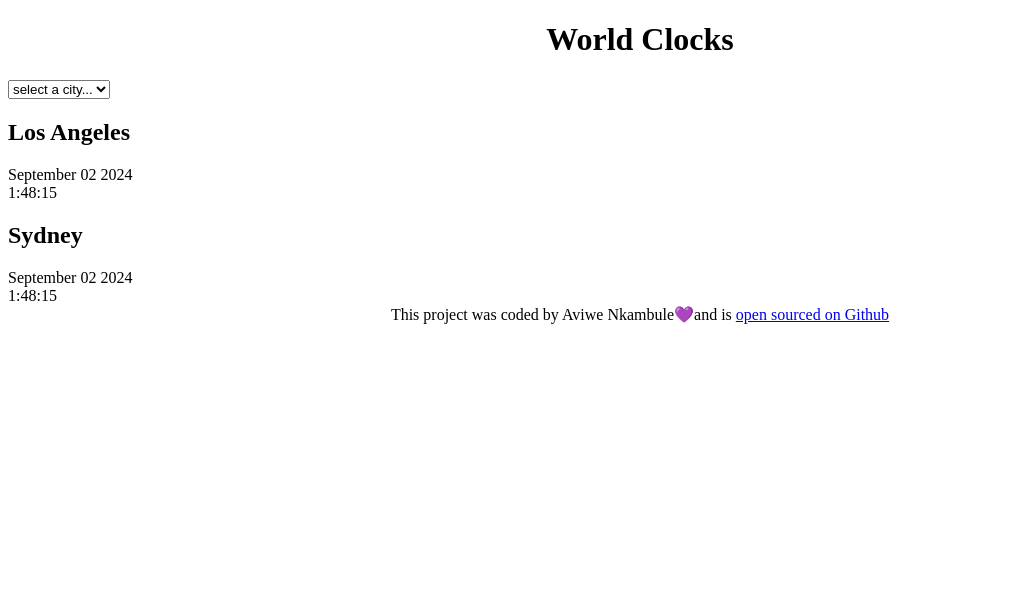
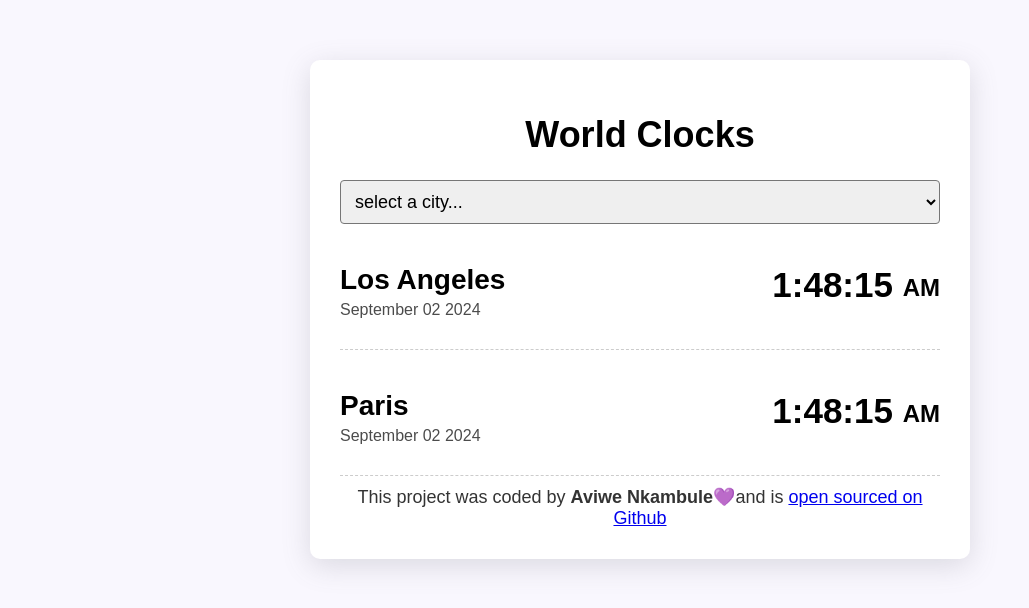
Before and after one commit to Aviwe-Nkambule/world-clock, a plain HTML site: page index.html in a window 1280 px wide. Shown: the whole page, without its empty margins (0-1029 px from the left). Drawn offline with Linux system fonts and the light colour scheme.

Commit message:
styled project with CSS

```diff
--- a/index.html
+++ b/index.html
@@ -17,18 +17,21 @@
         <option value="">Auckland</option>
       </select>
       <div class="city">
-        <h2>Los Angeles</h2>
-        <div class="date">September 02 2024</div>
-        <div class="time">1:48:15</div>
+        <div>
+          <h2>Los Angeles</h2>
+          <div class="date">September 02 2024</div>
+        </div>
+        <div class="time">1:48:15 <small>AM</small></div>
       </div>
       <div class="city">
-        <h2>Sydney</h2>
-        <div class="date">September 02 2024</div>
-        <div class="time">1:48:15</div>
-      </div>
+        <div>
+          <h2>Paris</h2>
+          <div class="date">September 02 2024</div>
+        </div>
+        <div class="time">1:48:15 <small>AM</small></div>
     </div>
     <footer>
-      This project was coded by Aviwe Nkambule💜and is
+      This project was coded by <strong>Aviwe Nkambule</strong>💜and is
       <a href="https://github.com/Aviwe-Nkambule" target="_blank">
         open sourced on Github</a
       >
--- a/src/style.css
+++ b/src/style.css
@@ -1,6 +1,65 @@
+body {
+  background-color: #f9f7fe;
+  font-family: sans-serif;
+}
+
+.container {
+  max-width: 600px;
+  margin: 60px auto;
+  background: white;
+  padding: 30px;
+  box-shadow: rgba(100, 100, 111, 0.2) 0px 7px 29px 0px;
+  border-radius: 10px;
+}
+
+.city {
+  display: flex;
+  margin: 10px 0;
+  justify-content: space-between;
+  padding: 30px 0;
+  border-bottom: 1px dashed rgba(0, 0, 0, 0.2);
+}
+
+.city:last-child {
+  border: none;
+}
+
+h2 {
+  margin: 0 0 5px;
+  font-size: 28px;
+}
+
+.date {
+  opacity: 0.7;
+}
+
+.time {
+  font-size: 35px;
+  font-weight: bold;
+}
+
+.time small {
+  font-size: 24px;
+  line-height: 48px;
+  vertical-align: middle;
+}
+
+select {
+  display: block;
+  width: 100%;
+  border-radius: 4px;
+  padding: 10px;
+  font-size: 18px;
+}
+
 h1 {
   text-align: center;
+  font-family: sans-serif;
+  font-size: 36px;
 }
+
 footer {
   text-align: center;
+  font-size: 18px;
+  color: rgba(0, 0, 0, 0.8);
 }
```
